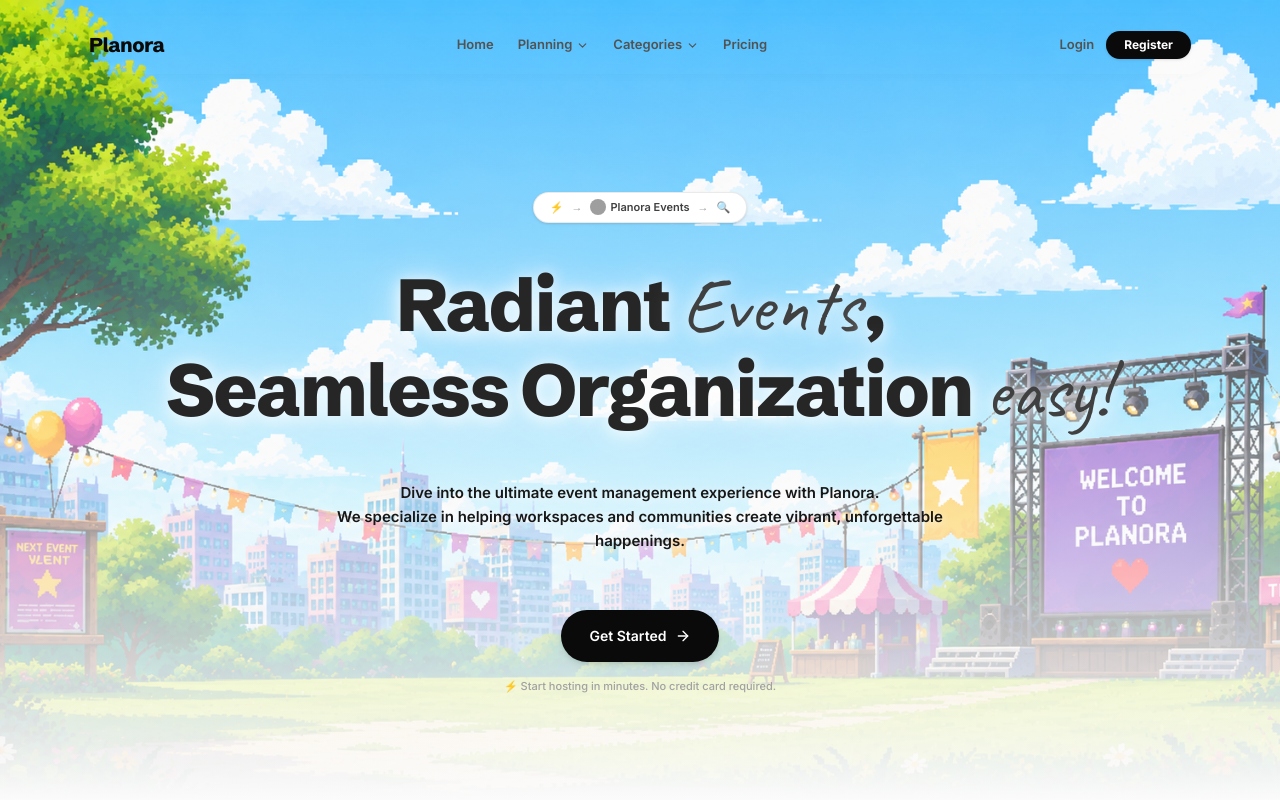
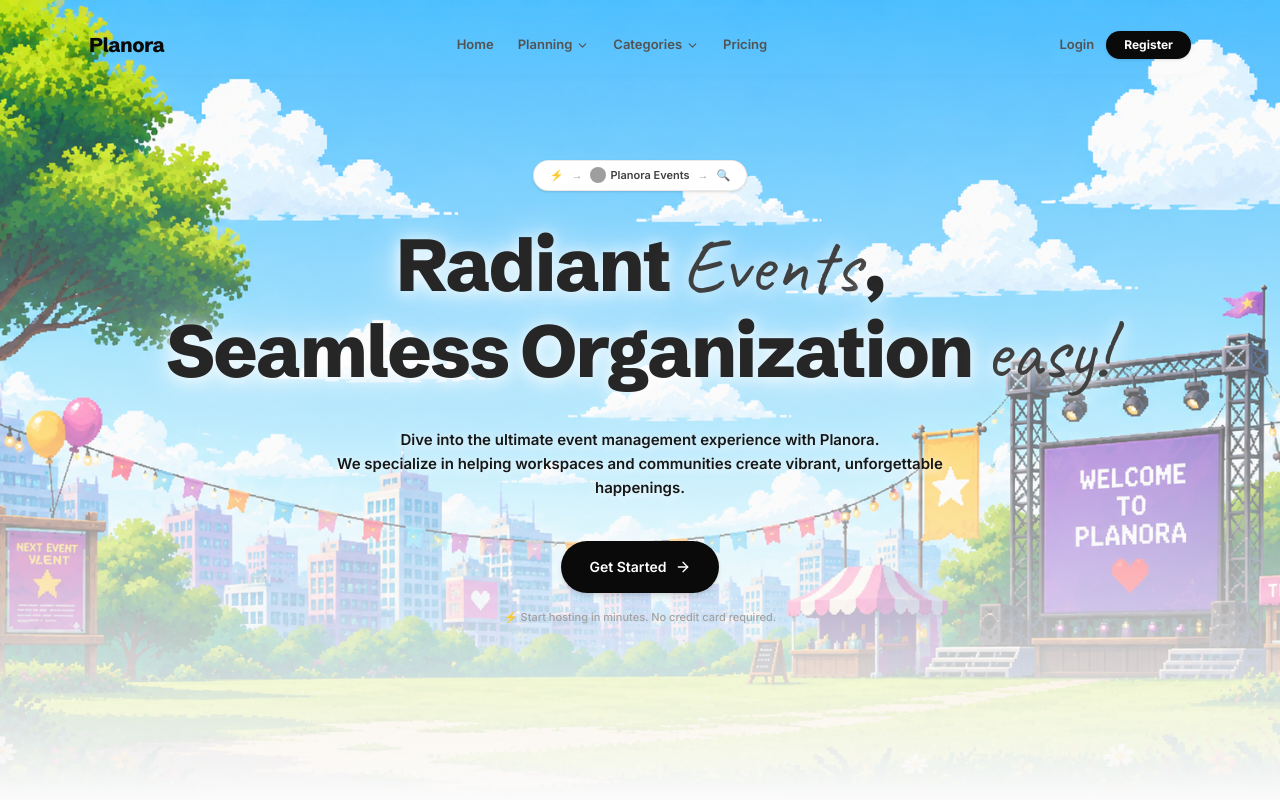
Before and after one commit to Bhavyag-dev/Planora, a React (Vite) app in the folder frontend/: page / in a window 1280 px wide. Shown: the top 800 px of the page. Built offline with nearby package versions, Linux system fonts and the light colour scheme; no server answers; grey boxes are pictures that could not be loaded; a web font is replaced by a local one.

Commit message:
adjust spacing and layout parameters in the landing page hero section

```diff
--- a/frontend/src/pages/Landing.tsx
+++ b/frontend/src/pages/Landing.tsx
@@ -290,9 +290,9 @@ export function Landing() {
       </div>
 
       {/* Hero Section */}
-      <section className="relative flex flex-col items-center justify-center pt-48 pb-32 text-center px-6 overflow-hidden">
+      <section className="relative flex flex-col items-center justify-center pt-40 pb-24 text-center px-6 overflow-hidden">
         {/* Central Badge */}
-        <div className="relative z-10 mb-10 inline-flex items-center gap-2 rounded-full border border-neutral-200/80 bg-white px-4 py-1.5 text-[11px] font-semibold text-neutral-700 shadow-sm hover:border-neutral-300 transition-colors duration-300 select-none">
+        <div className="relative z-10 mb-8 inline-flex items-center gap-2 rounded-full border border-neutral-200/80 bg-white px-4 py-1.5 text-[11px] font-semibold text-neutral-700 shadow-sm hover:border-neutral-300 transition-colors duration-300 select-none">
           <span>⚡</span>
           <span className="text-neutral-400">→</span>
           <span className="flex items-center gap-1">
@@ -306,7 +306,7 @@ export function Landing() {
         {/* Heading with text-shadow glow for maximum readability against background */}
         <h1
           style={{ textShadow: '0 2px 16px rgba(255, 255, 255, 0.95), 0 4px 40px rgba(255, 255, 255, 0.85)' }}
-          className="relative z-10 max-w-5xl text-4xl font-extrabold tracking-tight text-neutral-800 leading-[1.1] sm:text-5xl md:text-6xl lg:text-[4.6rem] font-display"
+          className="relative z-10 max-w-5xl text-4xl font-extrabold tracking-tight text-neutral-800 leading-[1.12] sm:text-5xl md:text-6xl lg:text-[4.6rem] font-display"
         >
           Radiant <span className="font-cursive text-neutral-700 font-normal capitalize tracking-normal text-[1.05em] inline-block mr-1">Events</span>,<br />
           Seamless Organization <span className="font-cursive text-neutral-700 font-normal lowercase tracking-normal text-[1.05em] inline-block mr-1">easy!</span>
@@ -315,14 +315,14 @@ export function Landing() {
         {/* Subtitle */}
         <p
           style={{ textShadow: '0 2px 10px rgba(255, 255, 255, 0.95)' }}
-          className="relative z-10 mt-12 max-w-2xl text-[15px] font-semibold text-neutral-850 leading-relaxed font-sans"
+          className="relative z-10 mt-8 max-w-2xl text-[15px] font-semibold text-neutral-850 leading-relaxed font-sans"
         >
           Dive into the ultimate event management experience with Planora.<br />
           We specialize in helping workspaces and communities create vibrant, unforgettable happenings.
         </p>
 
         {/* CTA Button */}
-        <div className="relative z-10 mt-14 flex flex-col items-center gap-3">
+        <div className="relative z-10 mt-10 flex flex-col items-center gap-3">
           <Link
             to="/events"
             className="group inline-flex items-center gap-2 rounded-full bg-neutral-950 px-7 py-4 text-sm font-semibold text-white hover:bg-neutral-800 transition-colors duration-200 shadow-md"
```
